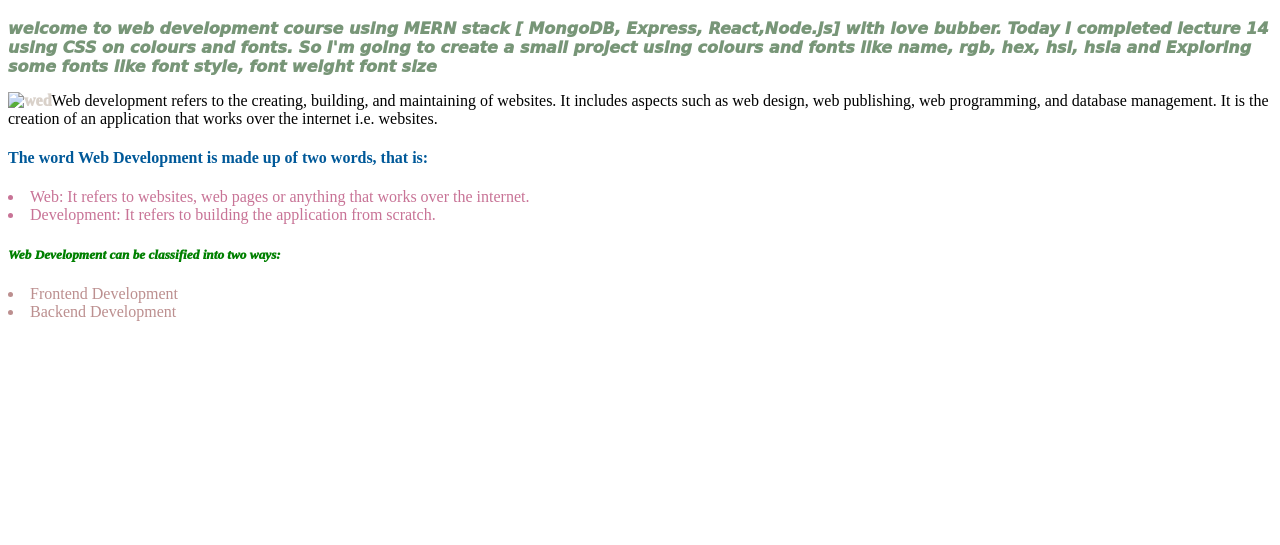
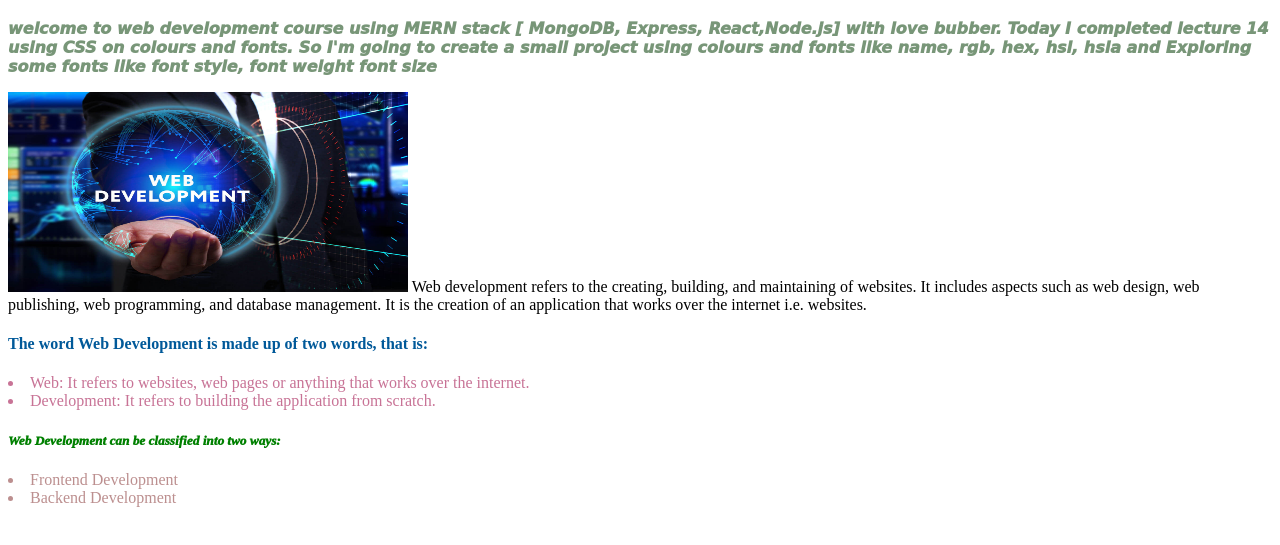
Before and after one commit to Manisha-athili/Wed, a plain HTML site: page index.html in a window 1280 px wide. Shown: the part 61-606 px from the top of the page. Drawn offline with Linux system fonts and the light colour scheme.

Commit message:
Update index.html

```diff
--- a/index.html
+++ b/index.html
@@ -25,8 +25,8 @@ color: maroon;
     color: rgba(120,150,120, 90);
     font-weight: 1000;
   }
-  #secondpar{
-    font-weight: 1000;
+  #2ndpara{
+    font-weight: 800;
    color: hsla(30, 95%, 15%, 0.21);
   }
   h4{
@@ -55,11 +55,11 @@ color: maroon;
 
   <p id="firstpar"> welcome to web development course using MERN stack [ MongoDB, Express, React,Node.js] with love bubber. Today I completed lecture 14 using CSS on colours and fonts. So I'm going to create a small project using colours and fonts like name, rgb, hex, hsl, hsla and Exploring some  fonts like font style, font weight font size </p>
 
-  <img src=" Screenshot_20230602-232338.png
+  <img src=" web-development-programming-resized.jpg
 " alt="wed" height="200px" width="400px"
 
 
-  <p id="secondpar">Web development refers to the creating, building, and maintaining of websites. It includes aspects such as web design, web publishing, web programming, and database management. It is the creation of an application that works over the internet i.e. websites.</p>
+  <p id="2dnpar"> Web development refers to the creating, building, and maintaining of websites. It includes aspects such as web design, web publishing, web programming, and database management. It is the creation of an application that works over the internet i.e. websites.</p>
 
 <p id="thirdpar"> <h4>The word Web Development is made up of two words, that is:</h4> <li>
 
```
